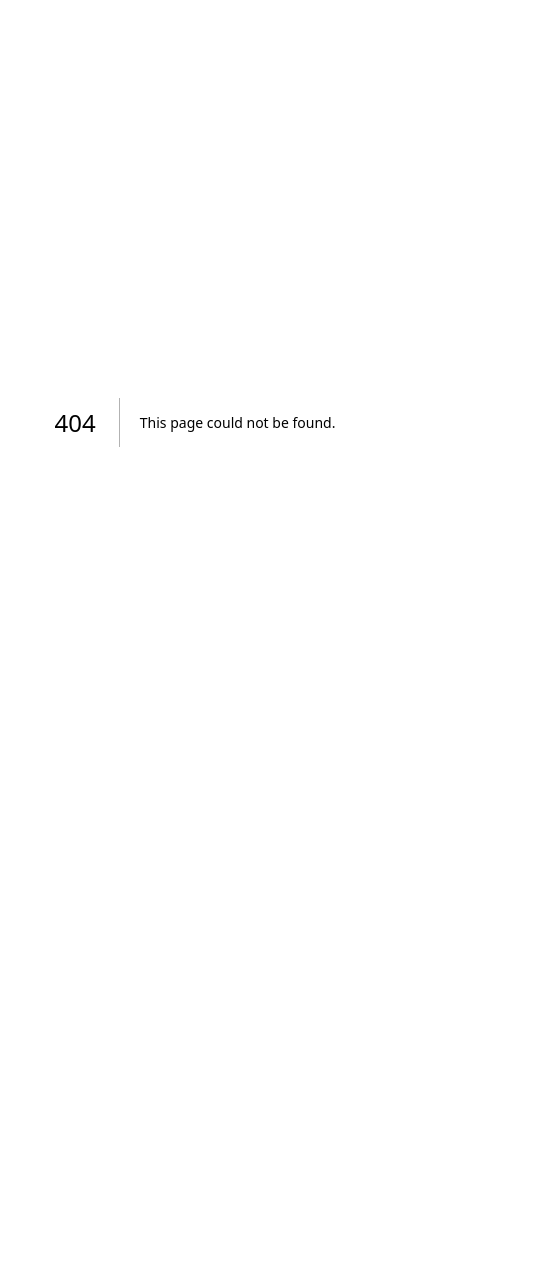
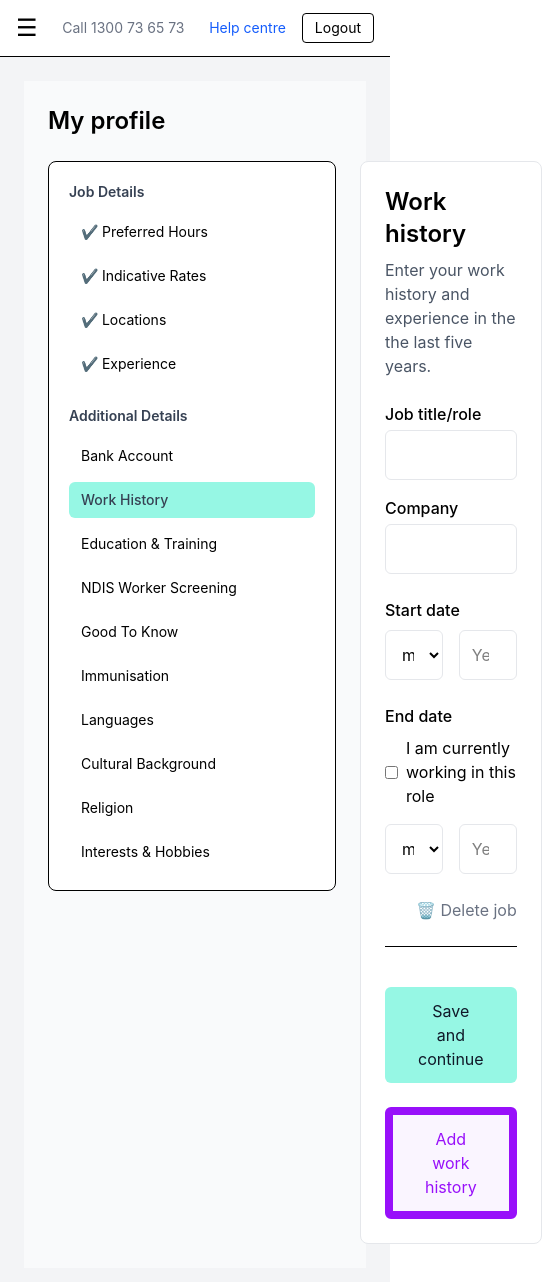
Before and after one commit to shreyatamse1-ship-it/ndis-frontend, a Next.js app: page /dashboard/edit-profile/work-history in a window 390 px wide. Before the commit this address had no page. Shown: the top 1282 px of the page, 542 px wide, since content can reach past the window. Before the commit the page ends 844 px from the top, so only its background shows below. Built offline with nearby package versions, Linux system fonts and the light colour scheme.

Commit message:
responsive work-history

```diff
--- /dev/null
+++ b/app/dashboard/edit-profile/work-history/page.tsx
@@ -0,0 +1,203 @@
+"use client"
+
+import { useState } from "react"
+import ProfileSidebar from "../../ProfileSidebar"
+
+export default function WorkHistoryPage() {
+
+    const [jobs, setJobs] = useState([1])
+
+    const addJob = () => {
+        setJobs([...jobs, jobs.length + 1])
+    }
+
+    const deleteJob = (index: number) => {
+        const updated = jobs.filter((_, i) => i !== index)
+        setJobs(updated)
+    }
+
+    return (
+
+        <div className="min-h-screen bg-gray-50 p-6">
+
+            <h1 className="text-2xl font-semibold mb-6">
+                My profile
+            </h1>
+
+            <div className="flex gap-6">
+
+                {/* Sidebar */}
+
+                <div className="w-72">
+                    <ProfileSidebar />
+                </div>
+
+
+                {/* Right Content */}
+
+                <div className="flex-1 bg-white border border-gray-200 rounded-lg p-6">
+
+
+                    <h2 className="text-2xl font-semibold mb-2">
+                        Work history
+                    </h2>
+
+                    <p className="text-gray-600 mb-6">
+                        Enter your work history and experience in the the last five years.
+                    </p>
+
+
+                    {jobs.map((job, index) => (
+
+                        <div key={index} className="mb-10">
+
+                            {/* Job title */}
+
+                            <label className="block mb-1 font-medium">
+                                Job title/role
+                            </label>
+
+                            <input
+                                className="w-full border border-gray-200 rounded-md p-3 mb-4"
+                            />
+
+
+                            {/* Company */}
+
+                            <label className="block mb-1 font-medium">
+                                Company
+                            </label>
+
+                            <input
+                                className="w-full border border-gray-200 rounded-md p-3 mb-6"
+                            />
+
+
+                            {/* Start Date */}
+
+                            <label className="block font-medium mb-2">
+                                Start date
+                            </label>
+
+                            <div className="grid grid-cols-2 gap-4 mb-6">
+
+
+
+                                <select className="border border-gray-200 rounded-md p-3 w-full">
+                                    <option>month</option>
+                                    <option>January</option>
+                                    <option>February</option>
+                                    <option>March</option>
+                                    <option>April</option>
+                                    <option>May</option>
+                                    <option>June</option>
+                                    <option>July</option>
+                                    <option>August</option>
+                                    <option>September</option>
+                                    <option>October</option>
+                                    <option>November</option>
+                                    <option>December</option>
+                                </select>
+
+                                <input
+                                    type="number"
+                                    placeholder="Year"
+                                    min="1900"
+                                    max="2100"
+                                    className="border border-gray-200 rounded-md p-3 w-full"
+                                />
+
+                            </div>
+
+
+                            {/* End Date */}
+
+                            <label className="block font-medium mb-2">
+                                End date
+                            </label>
+
+                            <div className="flex items-center gap-2 mb-4">
+                                <input type="checkbox" />
+                                <span>I am currently working in this role</span>
+                            </div>
+
+
+                            <div className="grid grid-cols-2 gap-4 mb-6">
+
+
+                                <select className="border border-gray-200 rounded-md p-3 w-full">
+                                    <option>month</option>
+                                    <option>January</option>
+                                    <option>February</option>
+                                    <option>March</option>
+                                    <option>April</option>
+                                    <option>May</option>
+                                    <option>June</option>
+                                    <option>July</option>
+                                    <option>August</option>
+                                    <option>September</option>
+                                    <option>October</option>
+                                    <option>November</option>
+                                    <option>December</option>
+                                </select>
+
+                                <input
+                                    type="number"
+                                    placeholder="Year"
+                                    min="1900"
+                                    max="2100"
+                                    className="border border-gray-200 rounded-md p-3 w-full"
+                                />
+
+                            </div>
+
+
+                            {/* Delete Job */}
+
+                            <div className="flex justify-end text-gray-500 mb-6">
+
+                                <button
+                                    onClick={() => deleteJob(index)}
+                                    className="flex items-center gap-2"
+                                >
+                                    🗑 Delete job
+                                </button>
+
+                            </div>
+
+                            <hr className="mb-6" />
+
+                        </div>
+
+                    ))}
+
+
+                    {/* Save button */}
+
+                    <button className="bg-teal-200 text-gray-900 px-8 py-3 rounded-md mb-6">
+                        Save and continue
+                    </button>
+
+
+                    {/* Add Work History */}
+
+                    <div>
+
+                        <button
+                            onClick={addJob}
+                            className="border-8 border-purple-600 text-purple-600 bg-purple-50 hover:bg-purple-600 px-8 py-3 rounded-md"
+                        >
+                            Add work history
+                        </button>
+
+                    </div>
+
+
+                </div>
+
+            </div>
+
+        </div>
+
+    )
+}
```
